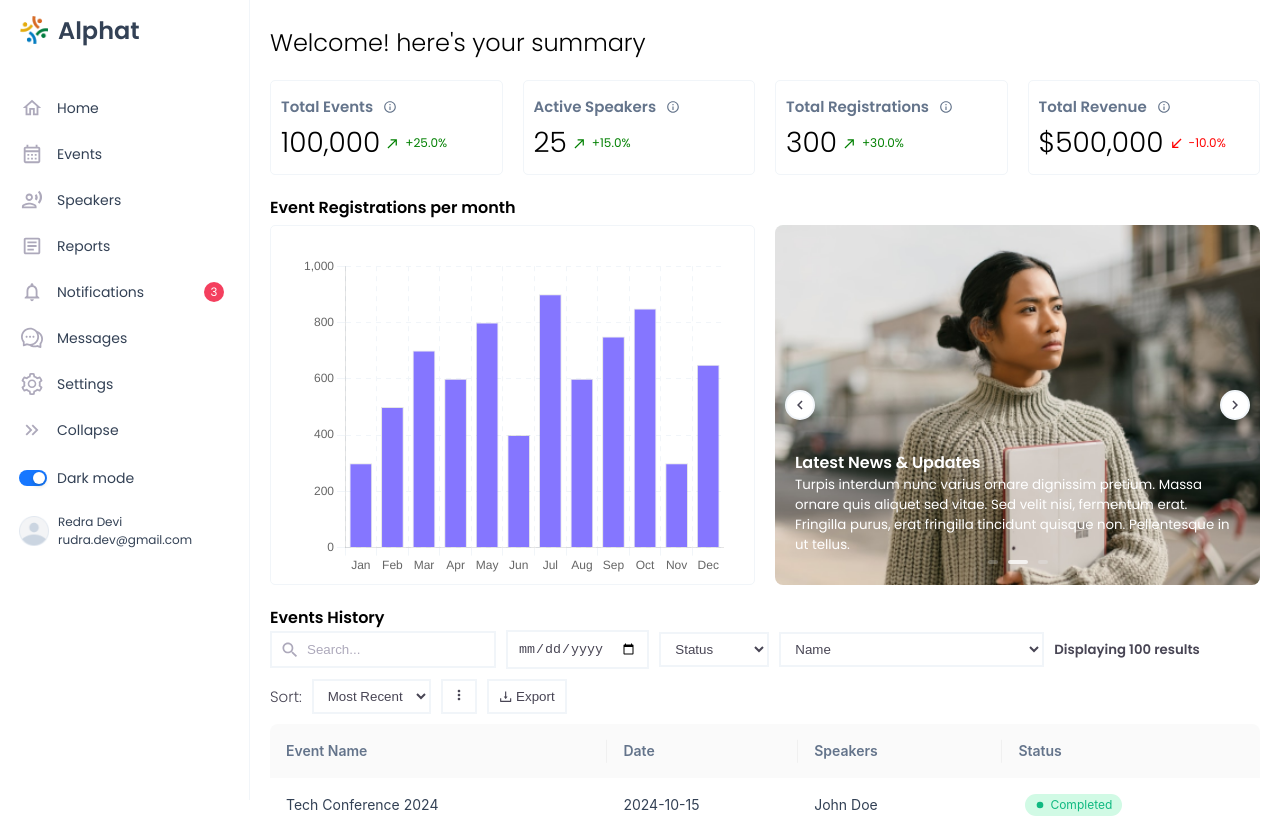
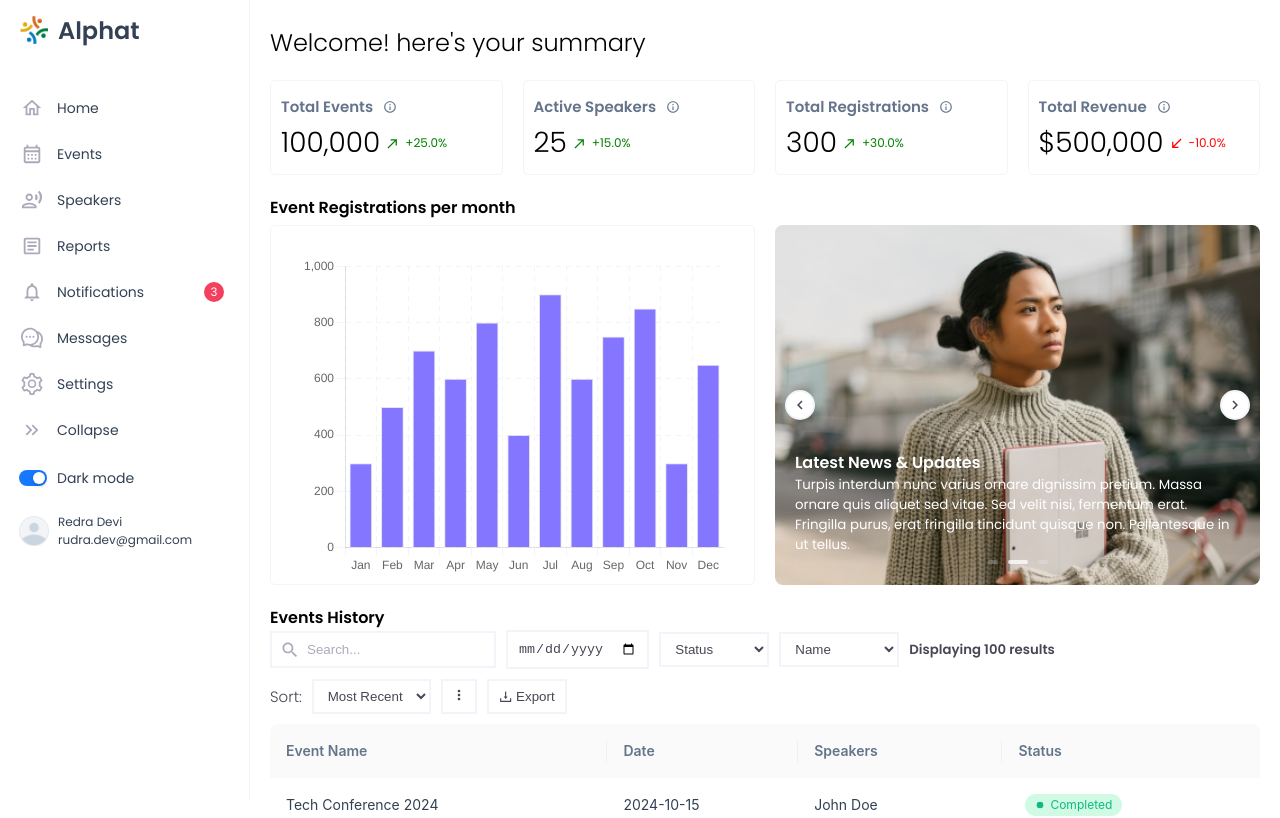
Before and after one commit to Tun95/alphatask, a React (Vite) app: page / in a window 1280 px wide. Shown: the top 818 px of the page. Built offline with nearby package versions, Linux system fonts and the light colour scheme.

Commit message:
FEAT: Filters

```diff
--- a/src/components/dashboard/table/styles.scss
+++ b/src/components/dashboard/table/styles.scss
@@ -2,6 +2,7 @@
   .filters_section {
     color: var(--color-primary-dark);
     margin-bottom: 10px;
+
     .left_boxes {
       gap: 10px;
       flex-wrap: wrap;
@@ -22,6 +23,9 @@
       }
       .form_group {
         text-wrap: nowrap;
+      }
+      select {
+        max-width: 120px;
       }
     }
     .right_boxes {
@@ -69,6 +73,9 @@
           select {
             width: 100%;
           }
+        }
+        select {
+          max-width: 100%;
         }
       }
       .right_boxes {
```
